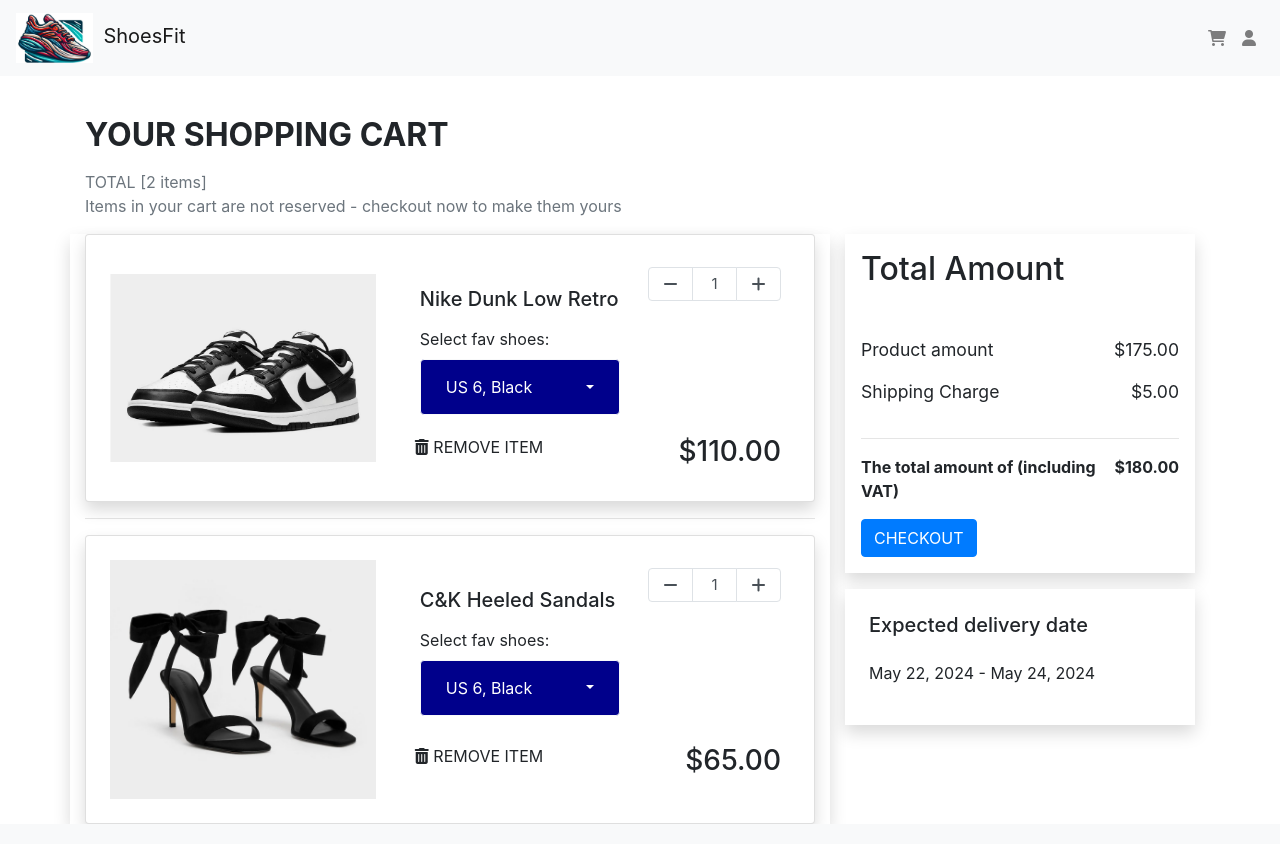
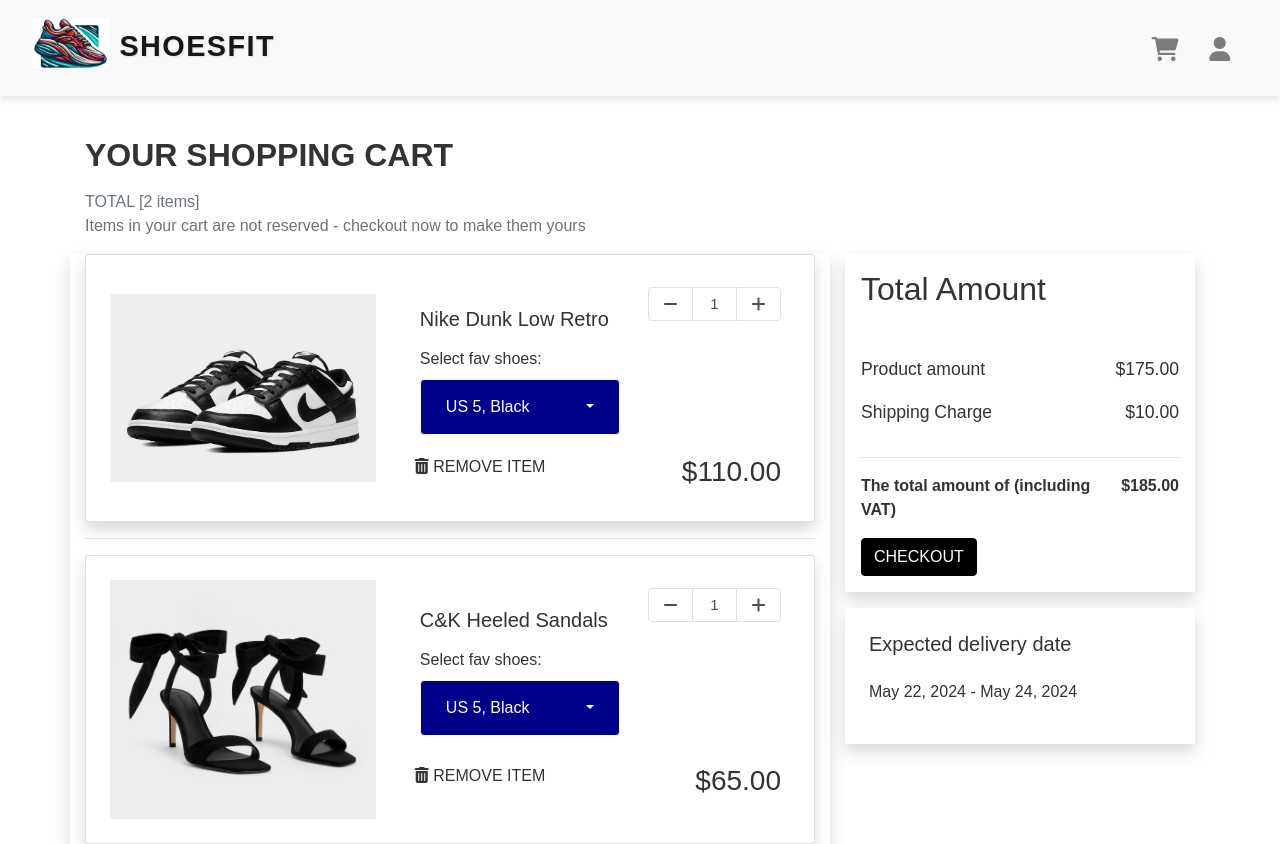
Before and after one commit to chaikokcheng/SSE3308-Web-ShoesFit, a PHP site: page /cart.html in a window 1280 px wide. Run offline with PHP 8.4, Linux system fonts and the light colour scheme.

Commit message:
update shopping cart

```diff
--- a/Public/cart.css
+++ b/Public/cart.css
@@ -1,12 +1,72 @@
-
-a {
-    text-decoration: none;
-    color: var(--text-clr);
+body {
+    font-family: 'Arial', sans-serif;
+    background-color: #ffffff;
+    color: #333;
 }
 
-a:hover {
-    text-decoration: none;
-    color: var(--text-clr);
+.navbar {
+    background-color: #fff;
+    box-shadow: 0 4px 6px rgba(0,0,0,0.1);
+    padding: 0.8rem 2rem;
+    position: sticky;
+    top: 0;
+    z-index: 1020;
+    transition: background-color 0.3s ease;
+}
+
+.navbar-light .navbar-nav .nav-link {
+    padding: 0.5rem 0.8rem;
+    font-size: 1.1rem;
+}
+
+.nav-link i {
+    font-size: 24px;
+    vertical-align: middle;
+    margin-right: 5px;
+}
+
+
+.navbar-light .navbar-nav .nav-link:hover {
+    color: #000;
+}
+
+
+.navbar-brand {
+    font-size: 1.8rem;
+    font-weight: bold;
+    letter-spacing: 0.05em;
+    color: #333;
+    text-transform: uppercase;
+    text-shadow: 1px 1px 2px rgba(0,0,0,0.1);
+}
+
+.cart-btn{
+    background-color: black;
+    border-color: black;
+    color: white;
+}
+.cart-btn:hover  {
+    background-color: lightgray;
+    border-color: black;
+    color: black;
+}
+
+.cart-btn:active {
+    border-color: gray !important;
+    background-color: gray !important;
+    box-shadow: 0 0 5px gray !important;
+}
+
+
+.navbar-brand img {
+    height: 30px;
+    margin-bottom: 10px;
+    vertical-align: middle;
+    transition: transform 0.3s ease-in-out;
+}
+
+.navbar-brand:hover img {
+    transform: scale(1.05);
 }
 
 .main_cart {
--- a/Public/cart.html
+++ b/Public/cart.html
@@ -14,8 +14,9 @@
     <link href="https://cdnjs.cloudflare.com/ajax/libs/font-awesome/6.0.0-beta3/css/all.min.css" rel="stylesheet">
     <link href="https://fonts.googleapis.com/css2?family=Roboto:wght@400;700&family=Open+Sans&display=swap"
         rel="stylesheet">
-    <link rel="stylesheet" type="text/css" href="cart.css">
-    <!-- <link rel="stylesheet" type="text/css" href="main.css"> -->
+        <link rel="stylesheet" type="text/css" href="cart.css">
+        <!-- <link rel="stylesheet" type="text/css" href="main.css"> -->
+
 </head>
 
 <body>
@@ -54,15 +55,15 @@
                     <div class="col-md-8">
                         <h2 class="py-2 font-weight-bold text-left">YOUR SHOPPING CART</h2>
                         <p class=" text-muted text-left">TOTAL [<span id="total_items_count">x</span> items]
-                            <br><!--how to make this variable same as cart num-->
+                            <br>
                             Items in your cart are not reserved - checkout now to make them yours
                         </p>
                     </div>
                     <!--left side div-->
                     <div class="col-md-12 col-lg-8 col-12 mx-auto main_cart mb-lg-0 mb-5 shadow">
                         <!--shadow make the background that seem like container ,how to make padding on the shadow top of the card-->
-                        <!-- make as function to retrieve data after this -->
-                        <div class="card p-4 shadow " data-id="1"><!--how to match it into main.css? same card-->
+
+                        <div class="card p-4 shadow " data-id="1" id="shopping cart">
                             <div class="row">
                                 <!--cart images -->
                                 <div
@@ -82,8 +83,8 @@
                                                 <select class="multi_select selectpicker w-100" multiple
                                                     data-live-search="true" title="Size and Color">
                                                     <optgroup label="Sizes">
-                                                        <option data-category="size">US 5</option>
-                                                        <option data-category="size" selected>US 6</option>
+                                                        <option data-category="size" selected>US 5</option>
+                                                        <option data-category="size">US 6</option>
                                                         <option data-category="size">US 7</option>
                                                         <option data-category="size">US 8</option>
                                                     </optgroup>
@@ -125,7 +126,7 @@
                                             <!--how to visualize remove item-->
                                         </div>
                                         <div class="col-4 d-flex justify-content-end price_money">
-                                            <h3>$<span id="itemval">110.00</span></h3> <!--how to retireve price-->
+                                            <h3>$<span id="itemval">110.00</span></h3>
                                         </div>
                                     </div>
                                 </div>
@@ -133,7 +134,7 @@
                         </div>
                         <hr />
                         <!-- 2nd cart product-->
-                        <div class="card p-4 shadow" data-id="2"><!--how to match it into main.css? same card-->
+                        <div class="card p-4 shadow" data-id="2" id="shopping cart">
                             <div class="row">
                                 <!--cart images -->
                                 <div
@@ -153,8 +154,8 @@
                                                 <select class="multi_select selectpicker w-100" multiple
                                                     data-live-search="true" title="Size and Color">
                                                     <optgroup label="Sizes">
-                                                        <option data-category="size">US 5</option>
-                                                        <option data-category="size" selected>US 6</option>
+                                                        <option data-category="size" selected>US 5</option>
+                                                        <option data-category="size">US 6</option>
                                                         <option data-category="size">US 7</option>
                                                         <option data-category="size">US 8</option>
                                                     </optgroup>
@@ -193,10 +194,10 @@
                                     <div class="row">
                                         <div class="col-8 d-flex justify-content-between remove">
                                             <p class="remove-item-btn"data-id="2"><i class="fas fa-trash-alt"></i> REMOVE ITEM</p>
-                                            <!--how to visualize remove item-->
+
                                         </div>
                                         <div class="col-4 d-flex justify-content-end price_money">
-                                            <h3>$<span id="itemval1">65.00</span></h3> <!--how to retireve price-->
+                                            <h3>$<span id="itemval1">65.00</span></h3>
                                         </div>
                                     </div>
                                 </div>
@@ -213,19 +214,19 @@
                             </div>
                             <div class="price_indiv d-flex justify-content-between">
                                 <p>Shipping Charge</p>
-                                <p>$<span id="shipping_charge">5.00</span></p>
+                                <p>$<span id="shipping_charge">10.00</span></p>
                             </div>
                             <hr />
                             <div class="total-amt d-flex justify-content-between font-weight-bold">
                                 <p>The total amount of (including VAT)</p>
                                 <P>$<span id="total_cart_amt">180.00</span></P>
                             </div>
-                            <button class="btn btn-primary text-uppercase" onclick="location.href ='payment.html'">checkout</button>
+                            <button class="btn btn-primary text-uppercase cart-btn" onclick="location.href ='payment.html'">checkout</button>
                         </div>
                         <div class="mt-3 shadow p-4 bg-white">
                             <h5 class="mb-4">Expected delivery date</h5>
                             <p id="expected-delivery-date"></p>
-                            <!-- <p>June 27th 2024 - June 29th 2024</p> -->
+
                         </div>
                     </div>
                 </div>
```
